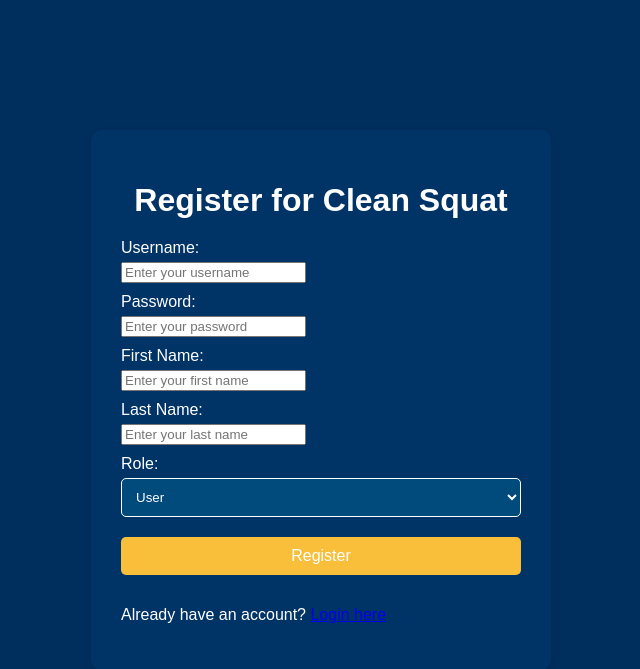
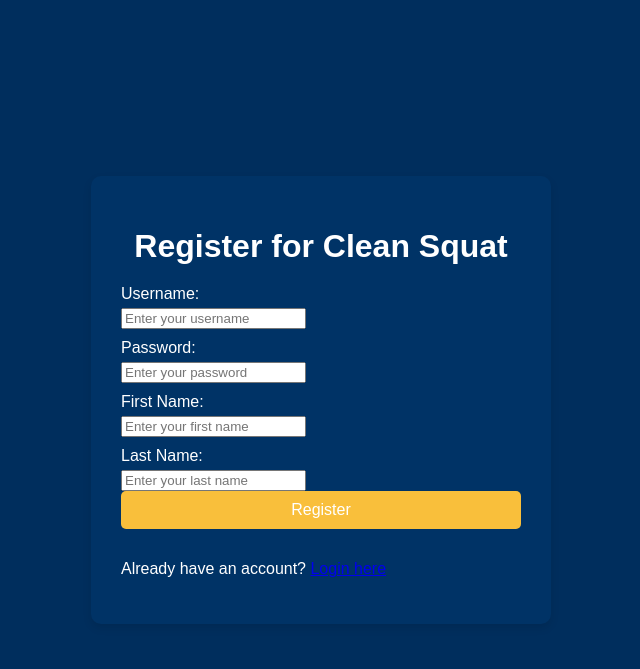
Before and after one commit to Gideion7/Databasebackup-350, a Flask app: page /register in a window 1280 px wide. Shown: the top 669 px of the page, without its empty margins (319-959 px from the left). Run offline with Flask 3, Linux system fonts and the light colour scheme.

Commit message:
register changes

```diff
--- a/main.py
+++ b/main.py
@@ -149,10 +149,10 @@ def register():
             password = request.form["password"]
             first_name = request.form["first_name"]
             last_name = request.form["last_name"]
-            role = request.form["role"]
+
 
             # Print to check if form data is being captured
-            print(f"Registering: {username}, {password}, {first_name}, {last_name}, {role}")
+            print(f"Registering: {username}, {password}, {first_name}, {last_name}")
 
             # Connect to the database and insert the new user (no password hashing)
             conn = get_db_connection()
@@ -160,9 +160,9 @@ def register():
 
             # Insert user data into the database
             cursor.execute("""
-                INSERT INTO Clean_Squat.USER (Username, Password, FirstName, LastName, Role)
-                VALUES (%s, %s, %s, %s, %s)
-            """, (username, password, first_name, last_name, role))  # Password is stored as plain text
+                INSERT INTO Clean_Squat.USER (Username, Password, FirstName, LastName)
+                VALUES (%s, %s, %s, %s)
+            """, (username, password, first_name, last_name))  # Password is stored as plain text
             conn.commit()  # Commit the transaction to save the new user
             cursor.close()
             conn.close()
@@ -205,7 +205,7 @@ def login():
             # Store the user info in session (assuming user[0] is the UserID)
             session['user_id'] = user[0]
             flash("Login successful!", "success")
-            return redirect(url_for("index"))  # Redirect to the index page after successful login
+            return redirect(url_for("main"))  # Redirect to the index page after successful login
         else:
             flash("Invalid username or password", "error")
             return redirect(url_for("login"))  # Stay on login page if credentials are incorrect
--- a/templates/register.html
+++ b/templates/register.html
@@ -31,12 +31,7 @@
             <label for="last_name">Last Name:</label>
             <input type="text" id="last_name" name="last_name" placeholder="Enter your last name" required><br>
 
-            <!-- Role -->
-            <label for="role">Role:</label>
-            <select id="role" name="role" required>
-                <option value="USER">User</option>
-                <option value="ADMIN">Admin</option>
-            </select><br>
+
 
             <!-- Submit Button -->
             <button type="submit">Register</button>
```
